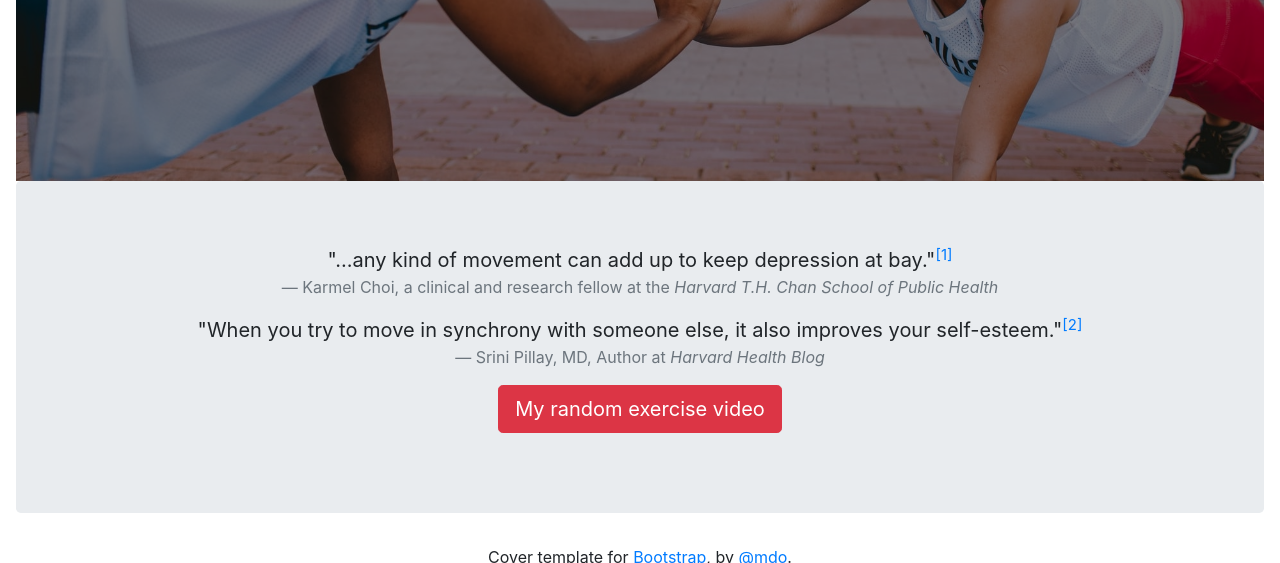
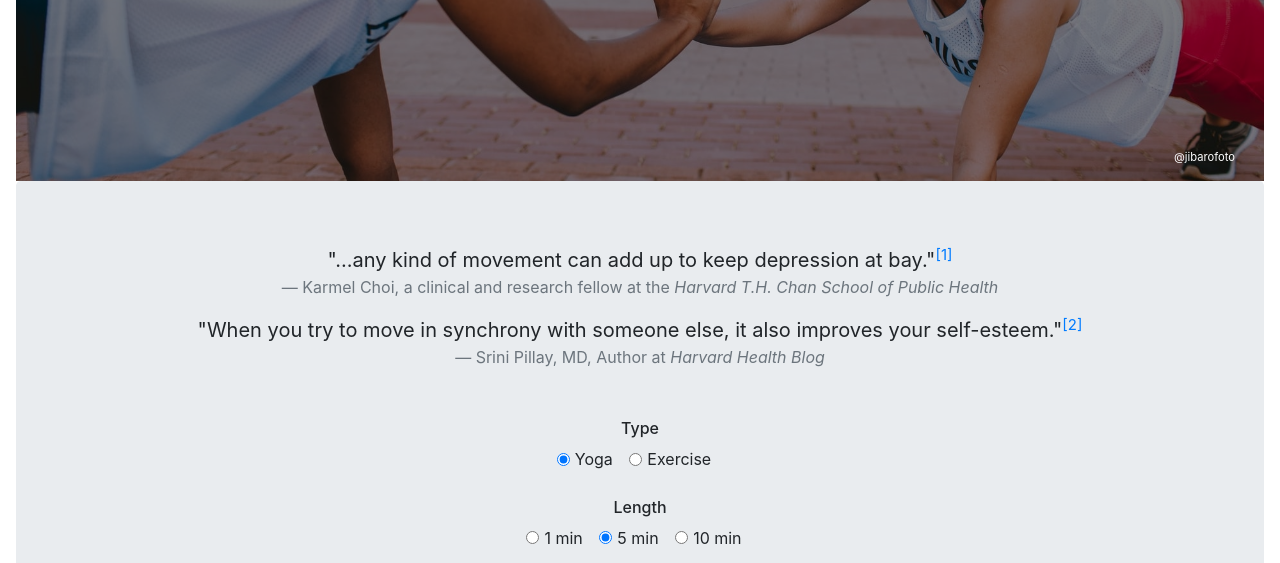
Before and after one commit to dkasinets/randomyogavideo, a plain HTML site: page index.html in a window 1280 px wide. Shown: the part 390-953 px from the top of the page. Drawn offline with nearby package versions, Linux system fonts and the light colour scheme.

Commit message:
Added radio button templates.

```diff
--- a/css/style.css
+++ b/css/style.css
@@ -9,11 +9,38 @@
     color: white;
 }
 
+.bottom-right {
+    position: absolute;
+    bottom: 8px;
+    right: 16px;
+}
+
 .centered_text {
     position: absolute;
     top: 50%;
     left: 50%;
     transform: translate(-50%, -50%);
+}
+
+.photo_author{
+    font-size: 0.7rem;
+    color: white;
+}
+
+.photo_author:hover {
+    color: white;
+}
+
+.photo_author:visited {
+    color: white;
+}
+
+.form {
+    padding: 1.5rem;
+}
+
+.form_checkbox_header {
+    font-weight: 500;
 }
 
 @media screen and (max-width: 768px) {
--- a/index.html
+++ b/index.html
@@ -36,6 +36,9 @@
 
             <section class="banner">
                 <img src="./images/yoga_crop.jpeg" class="img-fluid" alt="Two women doing yoga">
+                <div class="bottom-right">
+                    <a class="photo_author btn btn-link" href="https://unsplash.com/@jibarofoto" target="_blank">@jibarofoto</a>
+                </div>
                 <div class="centered_text">
                     <h1 class="cover-heading">Little movements add up <i class="fa fa-heart" style="color:red"></i></h1>
                     <p class="lead cover-subheading">Looking for an excuse to exercise? I Gotchu.<br>Smash 'My random exercise video' button to find a YouTube video to follow along. It's good for you!</p>
@@ -50,9 +53,41 @@
                     <p class="mb-0">"When you try to move in synchrony with someone else, it also improves your self-esteem."<sup class="reference_shortcut"><a href="https://www.health.harvard.edu/blog/how-simply-moving-benefits-your-mental-health-201603289350" target="_blank">[2]</a></sup></p>
                     <footer class="blockquote-footer">Srini Pillay, MD, Author at <cite title="Source Title">Harvard Health Blog</cite></footer>
                 </blockquote>
-                <p class="lead">
-                    <button type="submit" class="btn btn-danger btn-lg">My random exercise video</button>
-                </p>
+                <form class="form">
+                    <div class="form-group">
+                        <label class="col-form-label form_checkbox_header" for="inputAddress">Type</label>
+                        <fieldset id="inputAddress" class="form-group">
+                            <div class="form-check form-check-inline">
+                                <input class="form-check-input" id="inlineCheckbox1" type="radio" name="gridRadios" value="option1" checked>
+                                <label class="form-check-label" for="inlineCheckbox1">Yoga</label>
+                            </div>
+                            <div class="form-check form-check-inline">
+                                <input class="form-check-input" id="inlineCheckbox2" type="radio" name="gridRadios" value="option2">
+                                <label class="form-check-label" for="inlineCheckbox2">Exercise</label>
+                            </div>
+                        </fieldset>
+                    </div>
+                    <div class="form-group">
+                        <label class="col-form-label form_checkbox_header" for="inputAddress2">Length</label>
+                        <fieldset id="inputAddress2" class="form-group">
+                            <div class="form-check form-check-inline">
+                                <input class="form-check-input" id="inlineCheckbox3" type="radio" name="gridRadios2" value="option3">
+                                <label class="form-check-label" for="inlineCheckbox3">1 min</label>
+                            </div>
+                            <div class="form-check form-check-inline">
+                                <input class="form-check-input" id="inlineCheckbox4" type="radio" name="gridRadios2" value="option4" checked>
+                                <label class="form-check-label" for="inlineCheckbox4">5 min</label>
+                            </div>
+                            <div class="form-check form-check-inline">
+                                <input class="form-check-input" id="inlineCheckbox5" type="radio" name="gridRadios2" value="option5">
+                                <label class="form-check-label" for="inlineCheckbox5">10 min</label>
+                            </div>
+                        </fieldset>
+                    </div>
+                    <p class="lead">
+                        <button type="submit" class="btn btn-danger btn-lg">My random exercise video</button>
+                    </p>
+                </form>
             </main>
 
             <footer class="mastfoot mt-auto">
```
